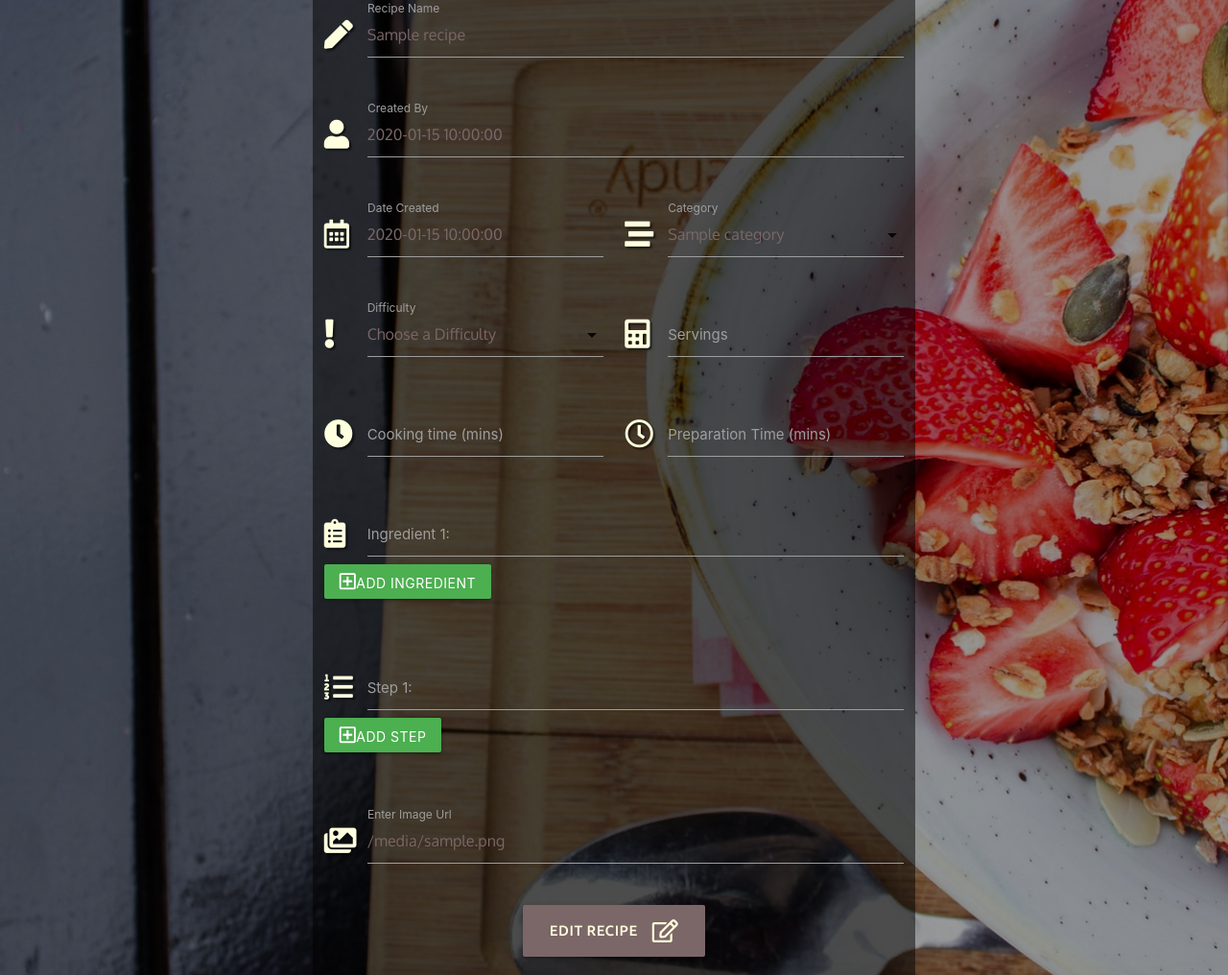
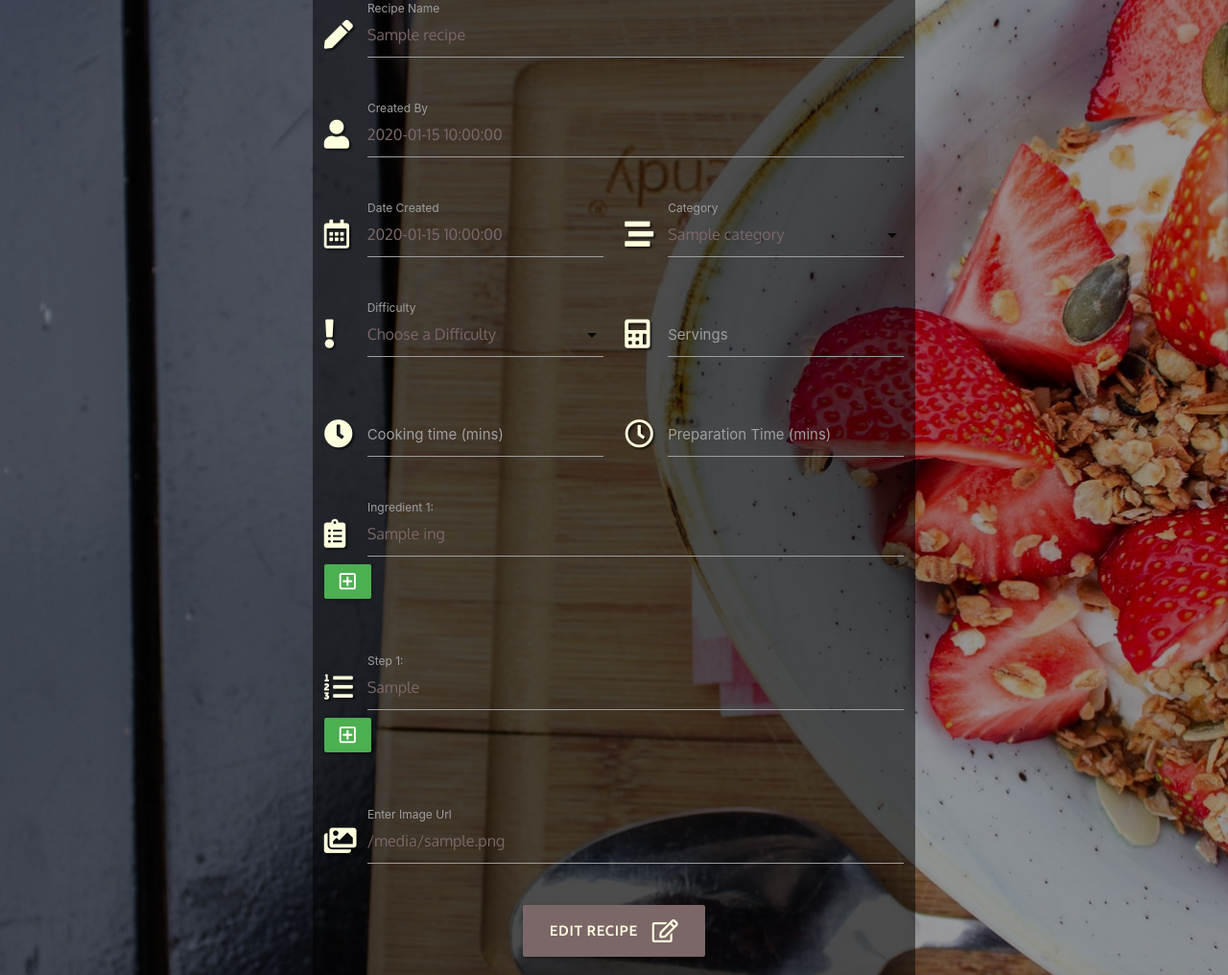
Before and after one commit to Brianconn71/ms3-recipedia, a Flask app: template templates/edit_recipe.html in a window 1280 px wide. Shown: the part 160-1176 px from the top of the page at 96% size. Run offline with Flask 2, Linux system fonts and the light colour scheme; the template is opened without the code that fills it: most values are stand-ins (such as "Sample title", 1, 10 or a date in 2020); some libraries are stand-ins or nearby versions.

Commit message:
edit: edited my edit recipe page and got all form elements to display correctly on the edit page apart from the categories option

```diff
--- a/templates/edit_recipe.html
+++ b/templates/edit_recipe.html
@@ -34,10 +34,9 @@
                             <option value="" disabled>Choose a Category</option>
                             {% for category in categories %}
                                 {% if category.category_name == recipe.category %}
-                                <!-- automatically bind selected category to edit recipe page -->
-                                    <option value="{{ category.category_name }}" selected>{{category.category_name }}</option>
+                                    <option value="{{ category.category_name.capitalize() }} " selected>{{ category.category_name.capitalize() }}</option>
                                 {% else %}
-                                    <option value="{{ category.category_name }}">{{ category.category_name }}</option>
+                                    <option value="{{ category.category_name.capitalize() }} ">{{ category.category_name.capitalize() }}</option>
                                 {% endif %}
                             {% endfor %}
                         </select>
@@ -49,9 +48,19 @@
                         <i class="fas fa-exclamation prefix shadow-text recipedia-text"></i>
                         <select name="difficulty" id="difficulty" required>
                             <option value="" disabled selected>Choose a Difficulty</option>
+                            {% if recipe.difficulty == "easy" %}
+                                <option value="easy" selected>Easy</option>
+                                <option value="medium">Medium</option>
+                                <option value="difficult">Difficult</option>
+                            {% elif recipe.difficulty == "medium" %}
+                                <option value="easy">Easy</option>
+                                <option value="medium" selected>Medium</option>
+                                <option value="difficult">Difficult</option>
+                            {% elif recipe.difficulty == "difficult" %}
                                 <option value="easy">Easy</option>
                                 <option value="medium">Medium</option>
-                            <option value="difficult">Difficult</option>
+                                <option value="difficult" selected>Difficult</option>
+                            {% endif %}
                         </select>
                         <label for="difficulty">Difficulty</label>
                     </div>
@@ -73,30 +82,36 @@
                         <label for="prep_time">Preparation Time (mins)</label>
                     </div>
                 </div>
+                <!-- Jinja loop list method used -->
+                {% for ing in recipe.ingredients|list %}
                     <div class="row">
                         <div class="input-field col s12">
                             <i class="fas fa-clipboard-list prefix shadow-text recipedia-text"></i>
                             <input id="ingredients" name="ingredients" minlength="2" maxlength="60"
-                        type="text" class="validate" required>
-                        <label for="ingredients">Ingredient 1:</label>
-                        <a type="button" class="btn green add_ingredient"><i class="far fa-plus-square"></i>Add Ingredient</a>
+                            type="text" value="{{ ing }}" class="validate" required>
+                            <!-- got help with numbering my ingredients in the loop here: https://stackoverflow.com/questions/20233721/how-do-you-index-on-a-jinja-template -->
+                            <label for="ingredients">Ingredient {{loop.index}}:</label>
+                            <a type="button" class="btn green add_ingredient"><i class="far fa-plus-square"></i></a>
                         </div>
                     </div>
                     <div class="row ingred_list">
 
                     </div>
+                {% endfor %}
+                {% for add_steps in recipe.steps%}
                     <div class="row">
                         <div class="input-field col s12">
                             <i class="fas fa-list-ol prefix shadow-text recipedia-text"></i>
                             <input id="steps" name="steps" minlength="3" maxlength="200"
-                        type="text" class="validate" required>
-                        <label for="steps">Step 1:</label>
-                        <a type="button" class="btn green add_step"><i class="far fa-plus-square"></i>Add Step</a>
+                            type="text" value="{{ add_steps }}" class="validate" required>
+                            <label for="steps">Step {{ loop.index }}:</label>
+                            <a type="button" class="btn green add_step"><i class="far fa-plus-square"></i></a>
                         </div>
                     </div>
                     <div class="row step_list">
 
                     </div>
+                {% endfor %}
                 <div class="row">
                     <div class="input-field col s12">
                         <i class="fas fa-images prefix shadow-text recipedia-text"></i>
```
Lines whose indentation alone changed are shown as unchanged.
